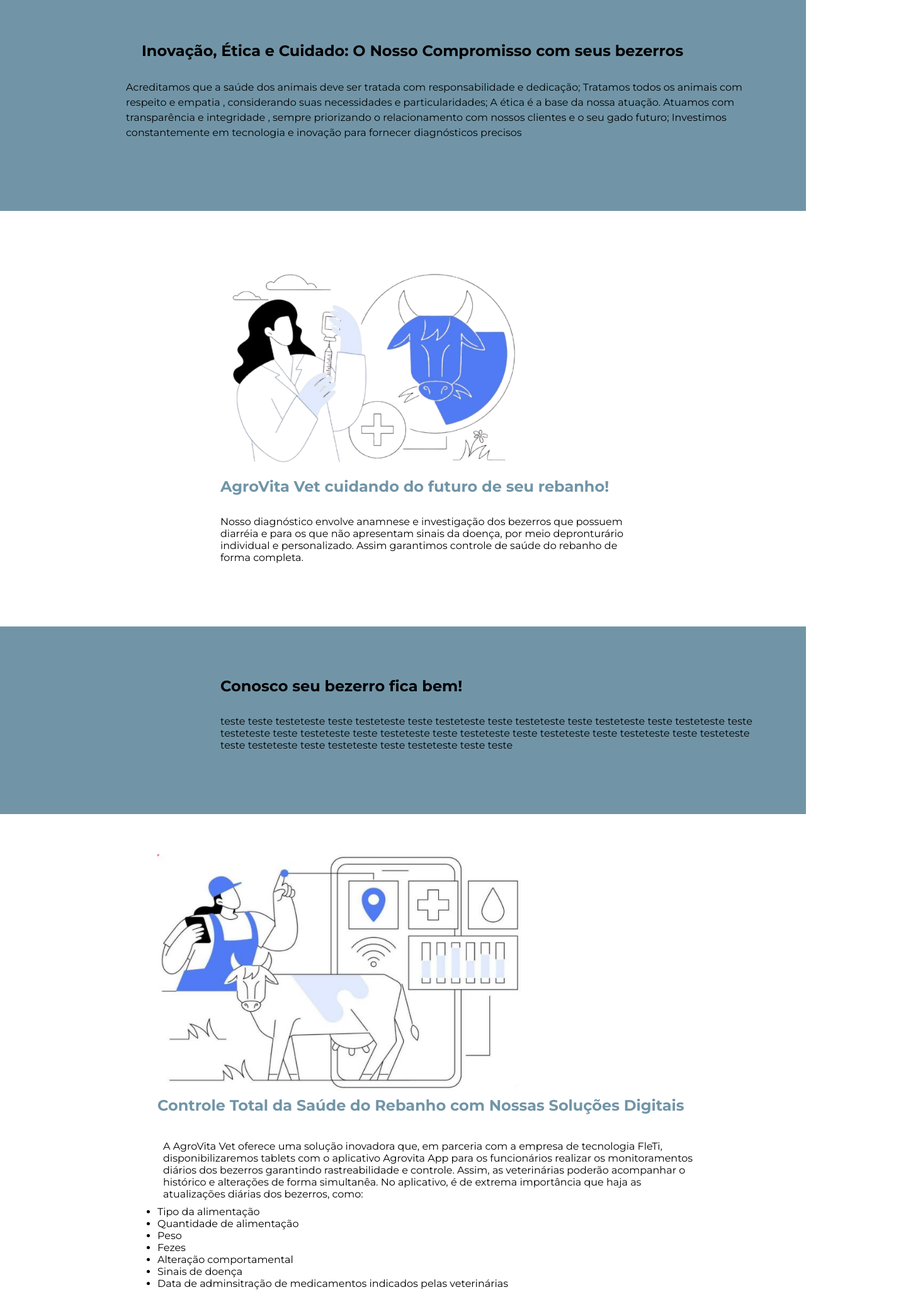
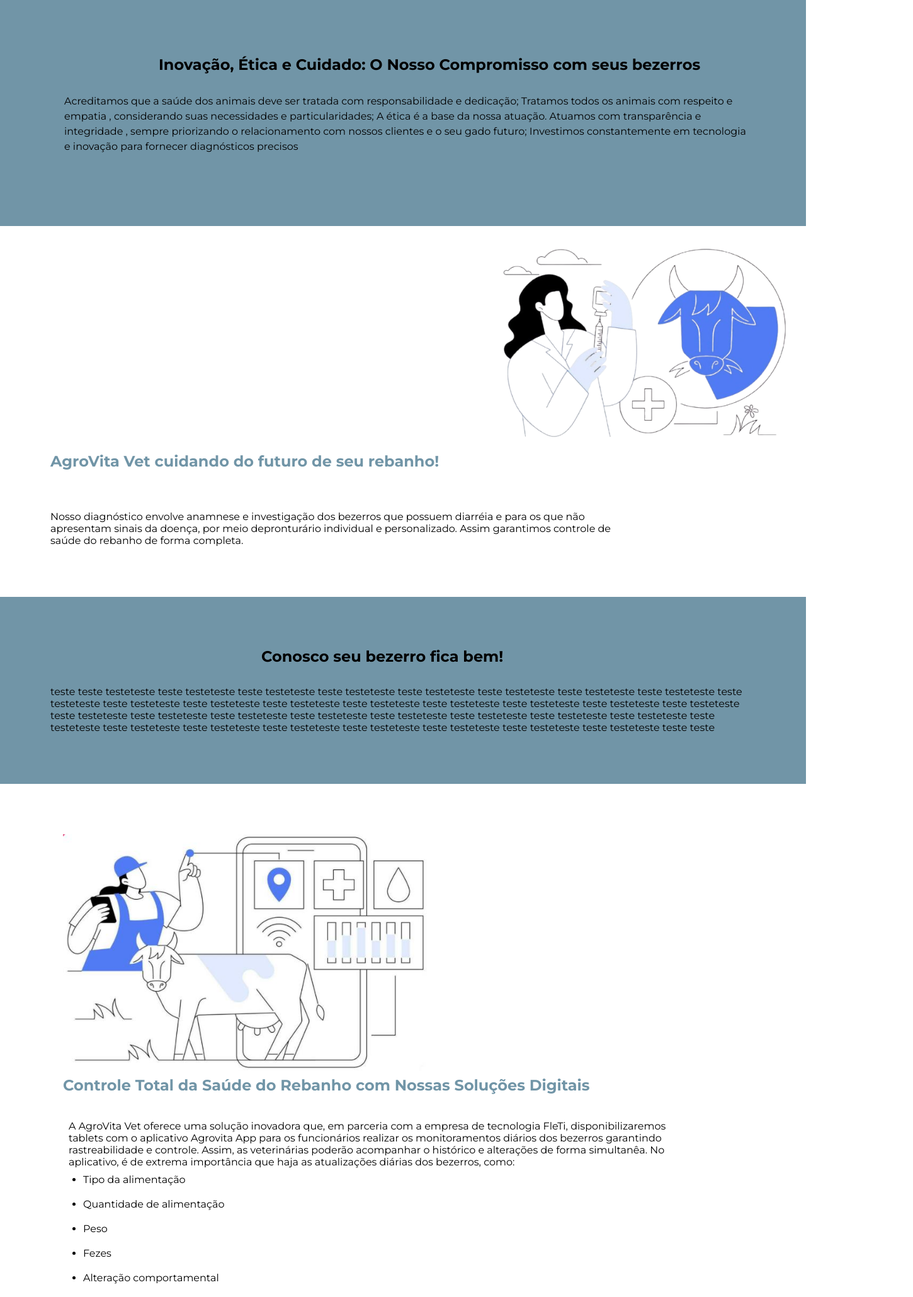
Before and after one commit to Anagafcode/siteagrovitavet, a plain HTML site: page index.html in a window 1280 px wide. Shown: the part 740-2800 px from the top of the page at 63% size, 1450 px wide, since content can reach past the window. Drawn offline with Linux system fonts and the light colour scheme.

Commit message:
Atualizações

```diff
--- a/index.css
+++ b/index.css
@@ -44,47 +44,62 @@
 
 
     #valores {background-color: #7195a7;
+        border: 2px solid #7195a7;
         display: flex;
         align-items: center;
         gap: 32px;
-        padding: 80px 80px 80px 200px;
-        position: left;
+        padding: 100px 80px 80px 100px;
+        margin: 0 auto;
 
+        box-sizing: border-box;
+    }
 
-    }
         .val{color: #000;
-            max-width: 950px;
+
             margin: 0 auto;
-        margin-bottom: 32px;}
+        margin-bottom: 32px;
+        padding-left: 150px;}
+
+        .paragrafo {
+            margin: 32px auto;
+        margin-bottom: 16px; }
 
 /* 20px em cima, 10px à direita, 30px embaixo, 15px à esquerda */
+
     #diagnostico{
         background-color: white;
         display: block;
-        align-items: center;
         gap: 64px;
         margin: auto;
-        padding: 80px 80px 100px 350px;
-        position: left;
+        padding: 16px 80px 80px 80px;
+
     }
 
     .diag{color: #7195a7;
         margin-bottom: 32px;}
 
-        .nostico {margin-bottom: 32px;
-
+        .nostico {margin-bottom: 64px;
         }
         .nosso {margin-left: 50;
         margin-right: 200px;
         word-wrap: break-word;}
+
+        #diagnostico img{ align-items: center;
+        padding-left: 700px;}
+
+
 
 
     #acoes{ background-color: #7195a7;
         display: block;
         align-items: center;
         gap: 64px;
-        padding: 80px 80px 100px 350px;
-        position: left;
+        padding: 80px 80px;
+        justify-content: space-between;
+
+        .acoes{ padding-left: 250px;}
+
+
          }
 
          /* 20px em cima, 10px à direita, 30px embaixo, 15px à esquerda */
@@ -105,12 +120,17 @@
         display: block;
         align-items: center;
         gap: 32px;
-        padding: 64px 60px 80px 250px;
-        justify-content: space-between
+        padding: 80px 80px 80px 100px;
+        justify-content: space-between;
+        box-sizing: border-box;
 
    }
+    #monitoramento li {margin-top: auto;
+        margin-bottom: 20px;
+        margin-left: 32px;
+    }
 
-   .monit{
+   .monit{ margin-top: 50x;
         padding: 9px;
         padding-right: 100px;
    }
@@ -118,4 +138,18 @@
    .atualizacao { padding: 15px;
     padding-right: 60px;}
 
-   #treinamento { padding: 80px 80px 100px 850px; }
+
+/* 20px em cima, 10px à direita, 30px embaixo, 15px à esquerda */
+
+#treinamento{display: block;
+            padding: 0px;  /* Ajuste do padding (esquerda foi reduzido para 150px) */
+            gap: 64px;
+            margin: 0px;
+            word-wrap: break-word;
+            overflow-x: hidden;
+}
+
+#treinamento img { width: 400px; height: 300px ;}
+.sem { font-size: 15px;
+padding-bottom: 0px;  /* Ajuste de padding apenas para a esquerda */
+}
--- a/index.html
+++ b/index.html
@@ -63,7 +63,7 @@
         <section id="acoes">
 
             <h2 class="acoes"> Conosco seu bezerro fica bem!</h2>
-            <p> teste teste testeteste teste testeteste teste testeteste teste testeteste teste testeteste teste testeteste teste testeteste teste testeteste teste testeteste teste testeteste teste testeteste teste testeteste teste testeteste teste testeteste teste testeteste teste testeteste teste teste </p>
+            <p> teste teste testeteste teste testeteste teste testeteste teste testeteste teste testeteste teste testeteste teste testeteste teste testeteste teste testeteste teste testeteste teste testeteste teste testeteste teste testeteste teste testeteste teste testeteste teste testeteste teste testeteste teste testeteste teste testeteste teste testeteste teste testeteste teste testeteste teste testeteste teste testeteste teste testeteste teste testeteste teste testeteste teste testeteste teste testeteste teste testeteste teste testeteste teste testeteste teste testeteste teste teste</p>
         </section>
 
         <!--monitoramento-->
@@ -93,15 +93,15 @@
         <!--TREINAMENTO-->
         <section id="treinamento">
         <div>
-            <img src="imagens/treinamento-img.jpg" alt="Imagem" width="600px" height="350px">
+            <img src="imagens/treinamento-img.jpg" alt="Imagem">
         </div>
             <h2> Seu funcionário também faz parte!</h2>
 
             <!--familiaridade c o aplicativo-->
                 <div>
-                    <h3>Sem o seu funcionário, entendemos que todo o planejamento e prevenção de diarréia dos bezerros não será possível. Com isso implantaremos o treinamento, envolvendo:</h3>
+                    <h3 class="sem"> Entendemos que todo o planejamento e prevenção de diarréia dos bezerros não será possível sem seu funcionário. Com isso implantaremos o treinamento, envolvendo:</h3>
                          <h4> Familiaridade com o aplicativo</h4>
-                            <img src="imagens/seta-img.png" alt="Imagem" width="30px">
+                            <img src="imagens/seta-img.png" alt="Imagem" width="15px">
                  </div>
                 <div>
                         <li> Ensinaremos como utilizar o aplicativo para o registro dos dados para o relatório das médicas veterinárias.</li>
@@ -156,7 +156,7 @@
 
         </footer>
             <div>
-                Site de empresa fictícia com finalidade de apresentação a desenvolvimento de empresa para UC de Medicina de Ruminantes.</div>
+                Site de empresa fictícia com finalidade de criação e desenvolvimento de empresa focada em tratamento de diarréia em bezerros da UC de Medicina de Ruminantes.</div>
 
 
 </body>
```
